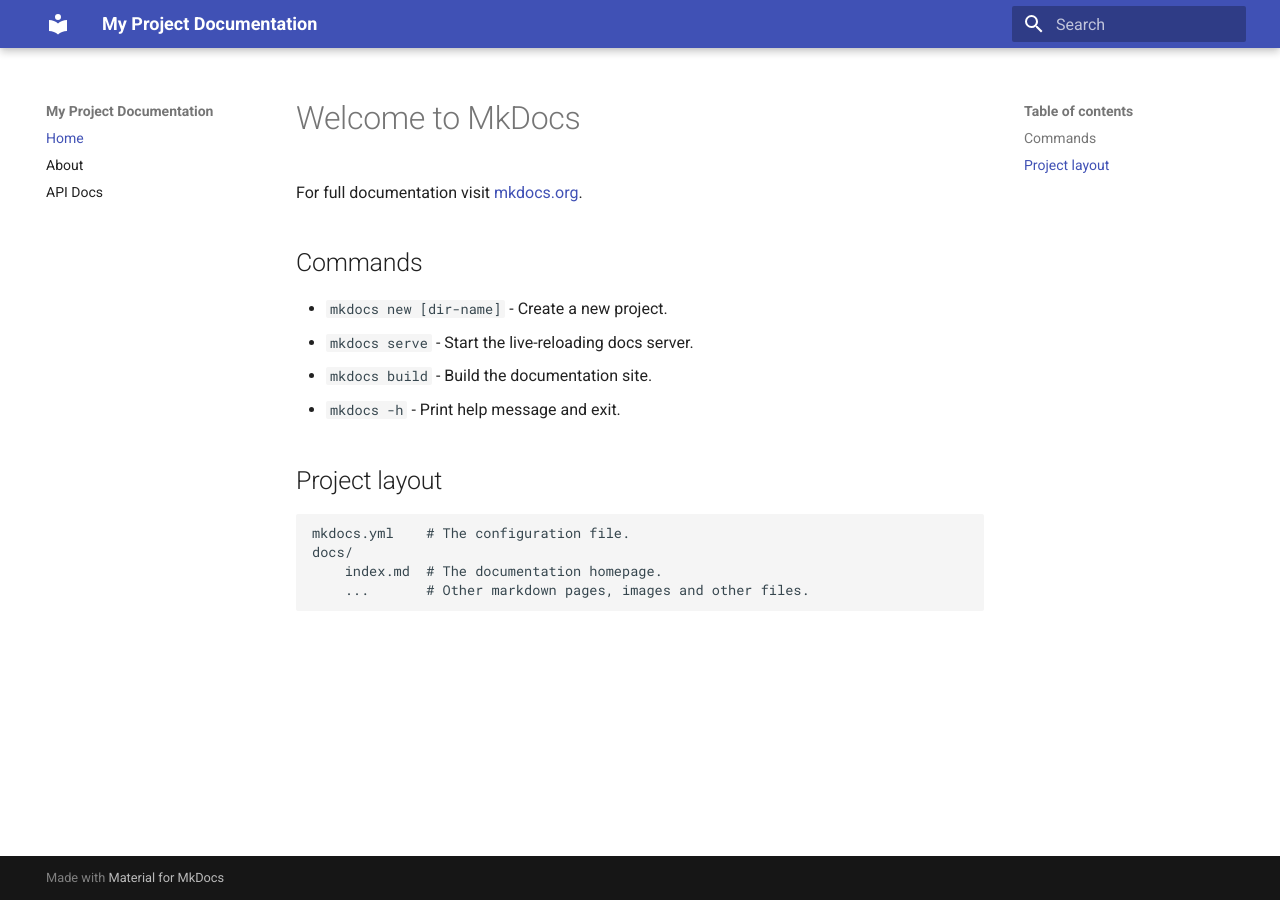
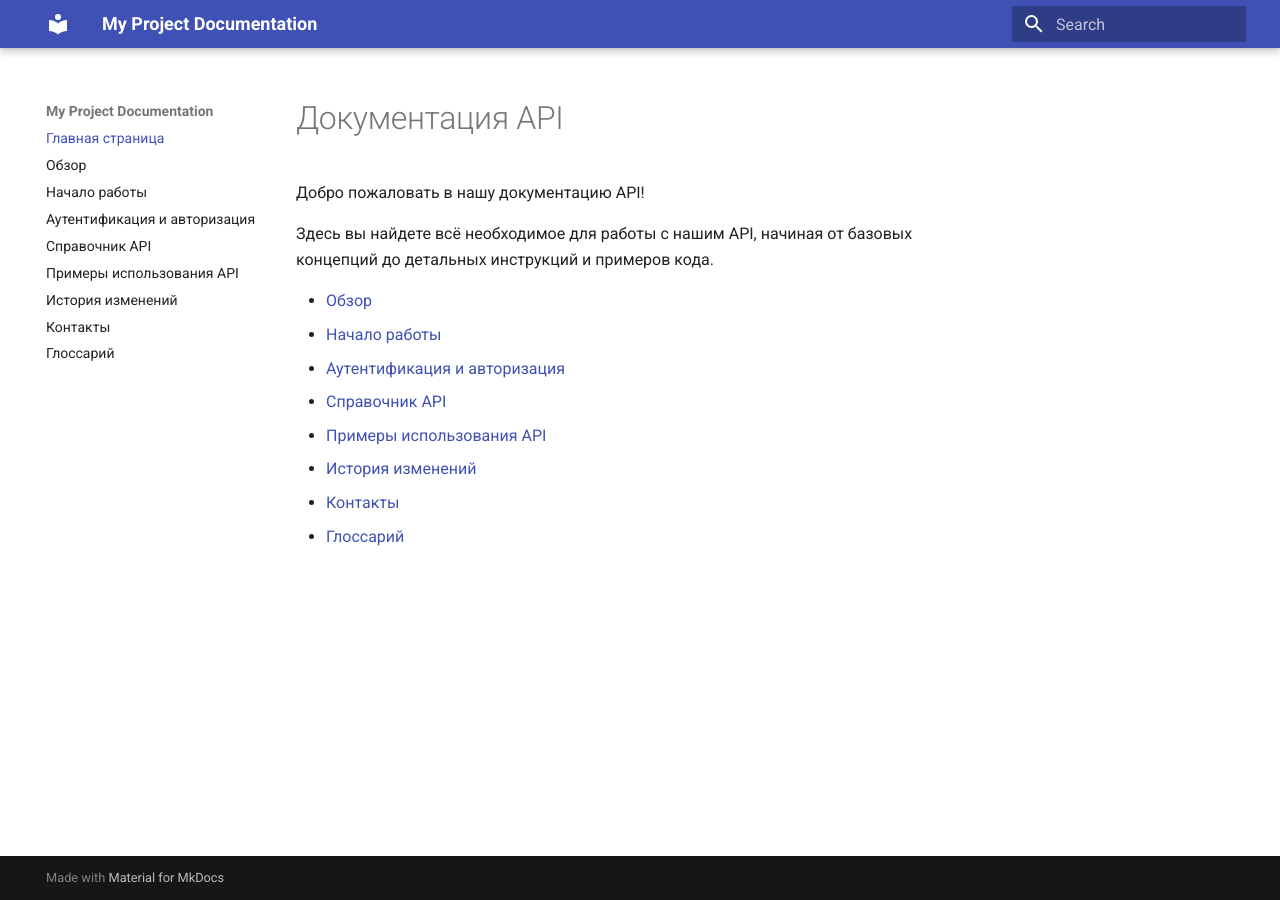
Before and after one commit to mazinden/test-api-docs-mkdocs, an MkDocs documentation site: the page built from docs/index.md, in a window 1280 px wide. Built offline with MkDocs 1.6.1 and Material for MkDocs 9.7.7, drawn with Linux system fonts in a browser that asks for light colours.

Commit message:
Add new articles, update structure

```diff
--- a/docs/index.md
+++ b/docs/index.md
@@ -1,17 +1,14 @@
-# Welcome to MkDocs
+# Документация API
 
-For full documentation visit [mkdocs.org](https://www.mkdocs.org).
+Добро пожаловать в нашу документацию API!
 
-## Commands
+Здесь вы найдете всё необходимое для работы с нашим API, начиная от базовых концепций до детальных инструкций и примеров кода.
 
-* `mkdocs new [dir-name]` - Create a new project.
-* `mkdocs serve` - Start the live-reloading docs server.
-* `mkdocs build` - Build the documentation site.
-* `mkdocs -h` - Print help message and exit.
-
-## Project layout
-
-    mkdocs.yml    # The configuration file.
-    docs/
-        index.md  # The documentation homepage.
-        ...       # Other markdown pages, images and other files.
+* [Обзор](overview.md)
+* [Начало работы](getting-started.md)
+* [Аутентификация и авторизация](auth.md)
+* [Справочник API](swagger-ui/index.html)
+* [Примеры использования API](examples.md)
+* [История изменений](changelog.md)
+* [Контакты](contacts.md)
+* [Глоссарий](glossary.md)
--- a/mkdocs.yml
+++ b/mkdocs.yml
@@ -3,6 +3,12 @@ site_description: A detailed description of my project
 theme: material
 
 nav:
-  - Home: index.md
-  - About: about.md
-  - API Docs: swagger-ui/index.html
+  - Главная страница: index.md
+  - Обзор: overview.md
+  - Начало работы: getting-started.md
+  - Аутентификация и авторизация: auth.md
+  - Справочник API: swagger-ui/index.html
+  - Примеры использования API: examples.md
+  - История изменений: changelog.md
+  - Контакты: contacts.md
+  - Глоссарий: glossary.md
```
Also changed, not shown: docs/about.md (deleted, +0 -1 lines), docs/auth.md (added, +5 -0 lines), docs/changelog.md (added, +3 -0 lines), docs/contacts.md (added, +3 -0 lines), docs/examples.md (added, +5 -0 lines), docs/getting-started.md (added, +5 -0 lines), docs/glossary.md (added, +3 -0 lines), docs/overview.md (added, +5 -0 lines).
